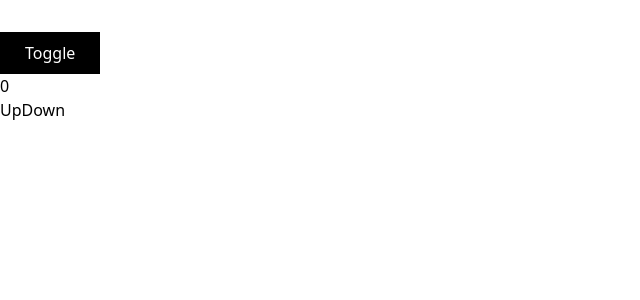
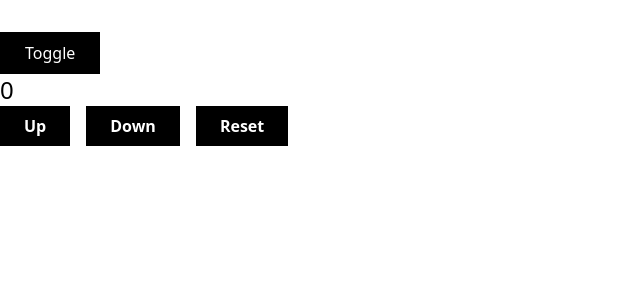
Before and after one commit to truongnhuhungnam/react-learning, a React (Create React App) app: page / in a window 1280 px wide. Both pictures are taken after a click on the button "Toggle". Shown: the top 300 px of the page, without its empty margins (0-640 px from the left). Built offline with nearby package versions, Linux system fonts and the light colour scheme.

Commit message:
update Usereducer

```diff
--- a/src/components/UseReducer.js
+++ b/src/components/UseReducer.js
@@ -17,9 +17,10 @@ const initState = 0;
 // 2. Action
 const UP_ACTION = "up";
 const DOWN_ACTION = "down";
+const RESET_ACTION = "reset";
 
 // 3. Reducer
-const reduce = (state, action) => {
+const reducer = (state, action) => {
     switch (action) {
         case UP_ACTION:
             return state + 1;
@@ -27,19 +28,38 @@ const reduce = (state, action) => {
         case DOWN_ACTION:
             return state - 1;
 
+        case RESET_ACTION:
+            return initState;
+
         default:
             throw new Error("Unknown action");
     }
 };
 
 const UseReducer = () => {
-    const [count, dispatch] = useReducer(reduce, initState);
+    const [count, dispatch] = useReducer(reducer, initState);
 
     return (
         <div>
-            <h1>{count}</h1>
-            <button onClick={() => dispatch(UP_ACTION)}>Up</button>
-            <button onClick={() => dispatch(DOWN_ACTION)}>Down</button>
+            <h1 className="text-2xl">{count}</h1>
+            <button
+                onClick={() => dispatch(UP_ACTION)}
+                className="bg-black text-white px-6 py-2 mr-4 font-bold"
+            >
+                Up
+            </button>
+            <button
+                onClick={() => dispatch(DOWN_ACTION)}
+                className="bg-black text-white px-6 py-2 mr-4 font-bold"
+            >
+                Down
+            </button>
+            <button
+                onClick={() => dispatch(RESET_ACTION)}
+                className="bg-black text-white px-6 py-2 mr-4 font-bold"
+            >
+                Reset
+            </button>
         </div>
     );
 };
```
